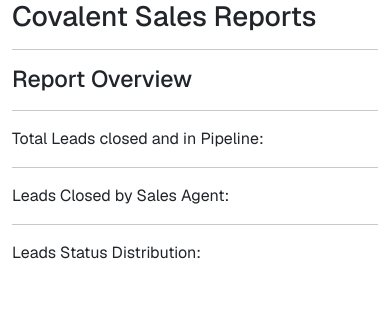
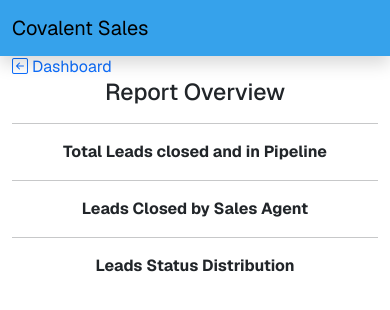
Before and after one commit to mayank-singh-12/frontend_CovalentSales, a React (Vite) app: page /reports in a window 390 px wide. Shown: the top 310 px of the page. Built offline with nearby package versions, Linux system fonts and the light colour scheme; no server answers.

Commit message:
Added mobile view for reports.

```diff
--- a/package.json
+++ b/package.json
@@ -12,6 +12,7 @@
   "dependencies": {
     "axios": "^1.13.2",
     "bootstrap": "^5.3.8",
+    "bootstrap-icons": "^1.13.1",
     "chart.js": "^4.5.1",
     "react": "^19.1.1",
     "react-chartjs-2": "^5.3.1",
--- a/src/App.jsx
+++ b/src/App.jsx
@@ -2,6 +2,9 @@
 import { ToastContainer } from "react-toastify";
 
 import "bootstrap/dist/css/bootstrap.min.css";
+// import "bootstrap-icons/font/bootstrap-icons";
+import "bootstrap-icons/font/bootstrap-icons.css";
+
 // import "./styles.css";
 
 // PAGES
--- /dev/null
+++ b/src/components/general/Header.jsx
@@ -0,0 +1,13 @@
+export default function Header({children="Covalent Sales"}) {
+  return (
+    <header>
+      <nav class="navbar nav-bg shadow fixed-top">
+        <div class="container-fluid">
+          <a class="navbar-brand nav-brand-text " href="#">
+            {children}
+          </a>
+        </div>
+      </nav>
+    </header>
+  );
+}
--- a/src/contexts/CommentsContext.jsx
+++ b/src/contexts/CommentsContext.jsx
@@ -21,6 +21,7 @@
       setComments(response.data);
       setCommetsErr(null);
     } catch (err) {
+      console.log(err);
       setCommetsErr(err.response.data.error);
     } finally {
       setCommetsLoading(false);
--- a/src/contexts/LeadsContext.jsx
+++ b/src/contexts/LeadsContext.jsx
@@ -90,7 +90,6 @@
 
   useEffect(() => {
     fetchLeads(params);
-    console.log(params);
   }, [params]);
 
   const priorityArr = ["Low", "Medium", "High"];
--- a/src/pages/AddNewAgent.jsx
+++ b/src/pages/AddNewAgent.jsx
@@ -2,7 +2,9 @@
 import axios from "axios";
 import { useNavigate } from "react-router-dom";
 import { toast } from "react-toastify";
+import Header from "../components/general/Header";
 import useSalesAgent from "../contexts/SalesAgentsContext";
+import { Link } from "react-router-dom";
 
 export default function AddNewAgent() {
   const navigate = useNavigate();
@@ -53,14 +55,24 @@
   }
   return (
     <>
-      <main>
-        <div className="container d-flex justify-content-center align-items-center">
+      <Header />
+      <main className="container overflow-hidden">
+        <Link className="text-decoration-none" to="/agents">
+          {" "}
+          <span>
+            {" "}
+            <i class="bi bi-arrow-left-square"></i>{" "}
+          </span>{" "}
+          Sales Agents
+        </Link>
+
+        <div className="inner-container d-flex justify-content-center align-items-center ">
           {loading ? (
             <div className="spinner-border text-primary" role="status">
               <span className="visually-hidden">Loading...</span>
             </div>
           ) : (
-            <div className="form-card form-flex ">
+            <div className="form-card form-flex mb-5">
               <form className="form-card-body" onSubmit={createAgentHandler}>
                 <div className="section form-card-heading">
                   <h1>New Sales Agent</h1>
--- a/src/pages/LeadManagement.jsx
+++ b/src/pages/LeadManagement.jsx
@@ -44,7 +44,6 @@
       setCommentText("");
       toast.success(response.data.message);
     } catch (err) {
-      // console.log(err);
       toast.error(err.response.data.error);
     } finally {
       setAddCommentLoading(false);
--- a/src/pages/Reports.jsx
+++ b/src/pages/Reports.jsx
@@ -11,8 +11,11 @@
 } from "chart.js";
 import { Pie, Bar } from "react-chartjs-2";
 
+import { Link } from "react-router-dom";
 import useReports from "../contexts/ReportsContext";
 import useLeads from "../contexts/LeadsContext";
+
+import Header from "../components/general/Header";
 
 ChartJS.register(
   ArcElement,
@@ -105,17 +108,28 @@
 
   return (
     <>
-      <main className="container">
-        <h1>Covalent Sales Reports</h1>
+      <Header/>
+      <main className="container chart-container mb-3">
+        <Link className="text-decoration-none" to="/">
+          {" "}
+          <span>
+            {" "}
+            <i class="bi bi-arrow-left-square"></i>{" "}
+          </span>{" "}
+          Dashboard
+        </Link>
+        <h3 className="text-center">Report Overview</h3>
         <hr />
-        <h3>Report Overview</h3>
-        <hr />
-        <p>Total Leads closed and in Pipeline: </p>
+        <p className="text-center fw-bold">
+          Total Leads closed and in Pipeline
+        </p>
         {leadsInPipelineLoading || leadsClosedLastWeekLoading ? (
           <p>Loading...</p>
         ) : leadsClosedLastWeek.length > 0 && leadsInPipeline > 0 ? (
-          <div style={{ width: "400px" }}>
-            <Pie data={dataForLeadsSummary} options={options} />
+          <div className="d-flex justify-content-center">
+            <div className="chart">
+              <Pie data={dataForLeadsSummary} options={options} />
+            </div>
           </div>
         ) : (
           <>
@@ -125,24 +139,28 @@
         )}
 
         <hr />
-        <p>Leads Closed by Sales Agent: </p>
+        <p className="text-center fw-bold">Leads Closed by Sales Agent</p>
         {leadsLoading ? (
           <p>Loading...</p>
         ) : leads.length > 0 ? (
-          <div style={{ width: "400px" }}>
-            <Bar data={dataForClosedLeadsByAgents} options={options} />
+          <div className="d-flex justify-content-center">
+            <div className="chart">
+              <Bar data={dataForClosedLeadsByAgents} options={options} />
+            </div>
           </div>
         ) : (
           <>{leadsErr && <p>{leadsErr}</p>}</>
         )}
 
         <hr />
-        <p>Leads Status Distribution: </p>
+        <p className="text-center fw-bold">Leads Status Distribution </p>
         {leadsLoading ? (
           <p>Loading...</p>
         ) : leads.length > 0 ? (
-          <div style={{ width: "400px" }}>
-            <Pie data={dataForLeadsDistribution} options={options} />
+          <div className="d-flex justify-content-center">
+            <div className="chart">
+              <Pie data={dataForLeadsDistribution} options={options} />
+            </div>
           </div>
         ) : (
           <>{leadsErr && <p>{leadsErr}</p>}</>
--- a/src/pages/SalesAgentsManagement.jsx
+++ b/src/pages/SalesAgentsManagement.jsx
@@ -1,19 +1,23 @@
 import { Link } from "react-router-dom";
 import useFetch from "../hooks/useFetch";
 import useSalesAgent from "../contexts/SalesAgentsContext";
+import Header from "../components/general/Header";
 
 export default function SalesAgentsManagement() {
   const { salesAgents, salesAgentsLoading, salesAgentsErr } = useSalesAgent();
 
   return (
     <>
-      <main>
-        <div className="container">
-          <Link to="/">Back to Dashboard</Link>
-          <h1 className="text-center pt-3 m-0">Sales Agent Management</h1>
-          <hr />
-          <div className="section">
-            <h2>Sales Agent List</h2>
+      <Header />
+      <main className="container">
+        <Link className="text-decoration-none" to="/">
+          <span>
+            {" "}
+            <i class="bi bi-arrow-left-square"></i>{" "}
+          </span>{" "}
+          Dashboard
+        </Link>
+        <h2 className="text-center">Sales Agent List</h2>
         {salesAgentsLoading ? (
           <div className="card list-card bg-tertiary d-flex justify-content-center align-items-center">
             <div className="spinner-border text-primary" role="status">
@@ -27,10 +31,7 @@
                 ? salesAgents.length > 0 && (
                     <>
                       {[...salesAgents].reverse().map((agent) => (
-                            <div
-                              className="card record-card mb-2"
-                              key={agent._id}
-                            >
+                        <div className="card record-card mb-2" key={agent._id}>
                           <Link
                             to={{
                               pathname: `/leads/agents`,
@@ -49,12 +50,10 @@
             </div>
           </div>
         )}
-          </div>
-          <div className="section form-flex pb-3">
+        <div className="section form-flex">
           <Link to="/agents/new" className="btn btn-outline-dark">
             + Add New Sales Agent
           </Link>
-          </div>
         </div>
       </main>
     </>
--- a/src/styles.css
+++ b/src/styles.css
@@ -1,6 +1,6 @@
 @import url("https://fonts.googleapis.com/css2?family=Geist:wght@100..900&display=swap");
 
-:root{
+:root {
   --bg-light-grey: rgb(245, 245, 245);
 }
 
@@ -9,21 +9,26 @@
   box-sizing: border-box;
 }
 
-main{
+main {
   width: 100vw;
   height: 100vh;
 }
 
-.container{
+.container {
   width: 100vw;
   height: 100vh;
+  padding-top: 55px;
 }
 
-input:focus{
-    outline:none
+.inner-container{
+  height: 100%;
 }
 
-.section{
+input:focus {
+  outline: none;
+}
+
+.section {
   margin: 1rem 0;
 }
 
@@ -32,28 +37,48 @@
   width: 300px;
 }
 
-.form-flex{
+.form-flex {
   display: flex;
   flex-direction: column;
 }
 
-.form-card-heading{
+.form-card-heading {
   text-align: center;
 }
 
-.form-card-body{
+.form-card-body {
   padding: 0rem 1rem;
 }
 
-.err-msg{
+.err-msg {
   color: red;
 }
 
-.list-card{
+.list-card {
   height: 500px;
   border-radius: 0;
 }
 
-.record-card{
-    background-color: rgb(243, 243, 243);
+.record-card {
+  background-color: rgb(243, 243, 243) !important;
 }
+
+/* Reports */
+
+.chart-container {
+  height: 100% !important;
+  /* max-width: 100% !important; */
+}
+
+.chart {
+  width: 280px;
+}
+
+/* navbar */
+.nav-bg {
+  background-color: #36a2eb;
+}
+
+.nav-brand-text {
+  color: white;
+}
```
Also changed, not shown: 1 other file (tests, documents, lock files or other folders). Lines whose indentation alone changed are shown as unchanged.
